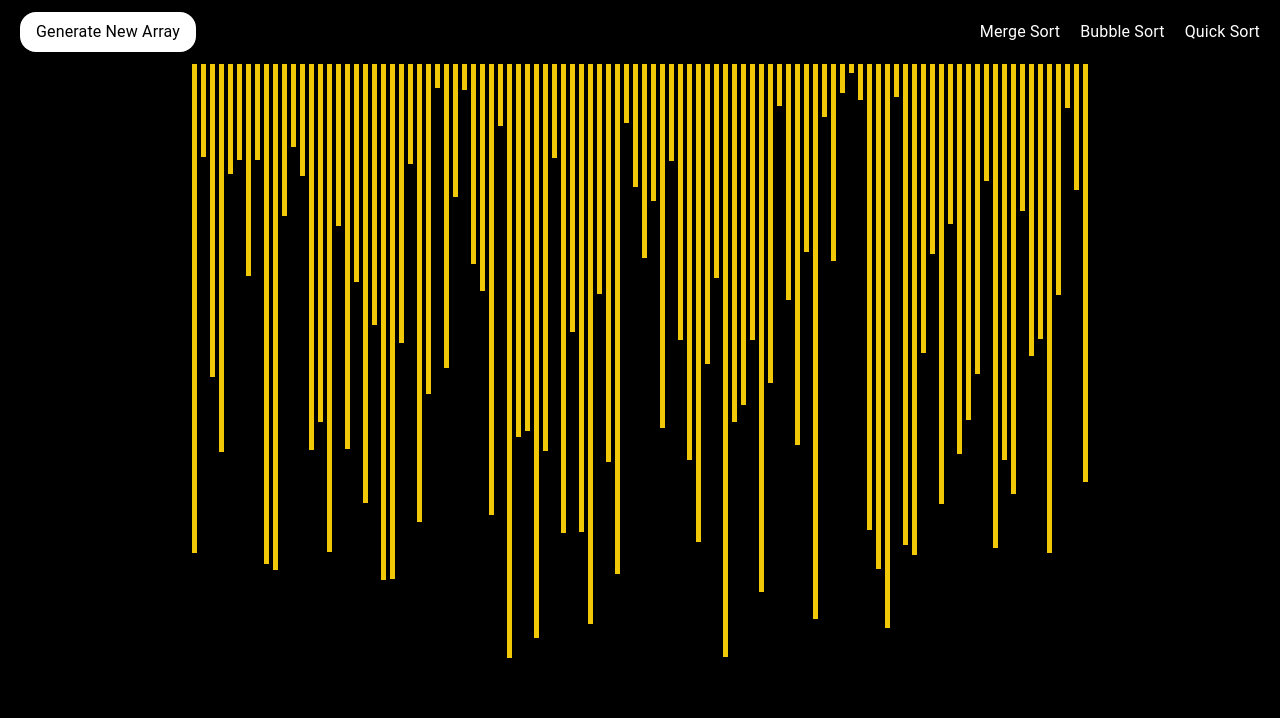
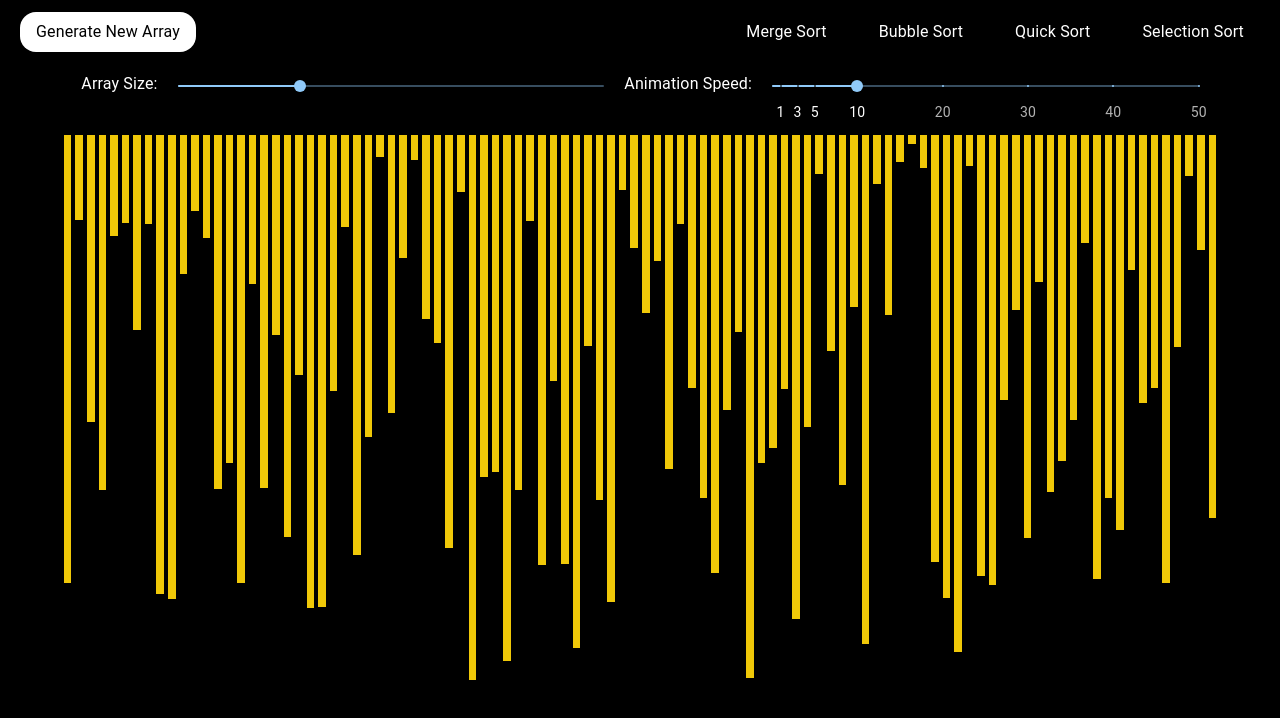
Before and after one commit to AniketJas/sorting-algorithm-visualizer, a React (Create React App) app: page / in a window 1280 px wide. Shown: the top 718 px of the page. Built offline with nearby package versions, Linux system fonts and the light colour scheme.

Commit message:
value slider added n bug fixes

```diff
--- a/package.json
+++ b/package.json
@@ -5,6 +5,7 @@
   "dependencies": {
     "@emotion/react": "^11.13.0",
     "@emotion/styled": "^11.13.0",
+    "@mui/icons-material": "^5.16.7",
     "@mui/material": "^5.16.7",
     "@testing-library/jest-dom": "^5.17.0",
     "@testing-library/react": "^13.4.0",
--- a/src/Algorithms/BubbleSort.js
+++ b/src/Algorithms/BubbleSort.js
@@ -1,9 +1,6 @@
-import * as MyConstants from "../Constants";
-
 export function bubbleSort(array) {
-  let size = MyConstants.NUMBER_OF_ARRAY_BARS;
-
   const animations = [];
+  const size = array.length;
 
   var i, j, temp;
   var swapped;
--- /dev/null
+++ b/src/Algorithms/selectionSort.js
@@ -0,0 +1,5 @@
+import * as MyConstants from "../Constants";
+
+export function selectionSort(array) {
+  const animations = [];
+}
--- a/src/AnimationFunction/BubbleSortAnimation.js
+++ b/src/AnimationFunction/BubbleSortAnimation.js
@@ -1,16 +1,14 @@
 import { bubbleSort } from "../Algorithms/BubbleSort";
 import * as MyConstants from "../Constants";
 
-export default function BubbleSortAnimation(array) {
+export default function BubbleSortAnimation(array, animationSpeed) {
   console.log("Bubble Sort");
   const animations = bubbleSort(array);
-  console.log(animations);
 
   const arrayBars = document.getElementsByClassName("array-bar");
   var len = arrayBars.length;
 
   function lastBarColorChange() {
-    console.log(len);
     len--;
     const arrayBarStyle = arrayBars[len].style;
     arrayBarStyle.backgroundColor = MyConstants.FINAL_COLOR;
@@ -20,7 +18,7 @@ export default function BubbleSortAnimation(array) {
     if (animations[i].length === 1) {
       setTimeout(() => {
         lastBarColorChange();
-      }, i * MyConstants.ANIMATION_SPEED_MS);
+      }, (i + 1) * animationSpeed);
     } else {
       const [idxOne, idxTwo, idxOneHeight, idxTwoHeight] = animations[i];
 
@@ -40,13 +38,13 @@ export default function BubbleSortAnimation(array) {
           barOneStyle.backgroundColor = MyConstants.ANIMATION_COLOR;
           barTwoStyle.backgroundColor = MyConstants.ANIMATION_COLOR;
         }, 10);
-      }, i * MyConstants.ANIMATION_SPEED_MS);
+      }, i * animationSpeed);
     }
   }
 
   for (let i = 0; i < arrayBars.length; i++) {
     setTimeout(() => {
       arrayBars[i].style.backgroundColor = MyConstants.FINAL_COLOR;
-    }, MyConstants.ANIMATION_SPEED_MS * animations.length);
+    }, animationSpeed * animations.length);
   }
 }
--- a/src/AnimationFunction/MergeSortAnimation.js
+++ b/src/AnimationFunction/MergeSortAnimation.js
@@ -1,7 +1,7 @@
 import { mergeSort } from "../Algorithms/MergeSort";
 import * as MyConstants from "../Constants";
 
-function MergeSortAnimation(array) {
+function MergeSortAnimation(array, animationSpeed) {
   console.log("Merge Sort");
   const animations = mergeSort(array);
   const arrayBars = document.getElementsByClassName("array-bar");
@@ -21,13 +21,13 @@ function MergeSortAnimation(array) {
       setTimeout(() => {
         barOneStyle.backgroundColor = color;
         barTwoStyle.backgroundColor = color;
-      }, i * MyConstants.ANIMATION_SPEED_MS);
+      }, i * animationSpeed);
     } else {
       setTimeout(() => {
         const [barOneIdx, newHeight] = animations[i];
         const barOneStyle = arrayBars[barOneIdx].style;
         barOneStyle.height = `${newHeight}px`;
-      }, i * MyConstants.ANIMATION_SPEED_MS);
+      }, i * animationSpeed);
     }
   }
 }
--- a/src/AnimationFunction/QuickSortAnimation.js
+++ b/src/AnimationFunction/QuickSortAnimation.js
@@ -1,6 +1,4 @@
-import React from "react";
-
-export default function QuickSortAnimation(array) {
+export default function QuickSortAnimation(array, animationSpeed) {
   console.log("Quick Sort");
   return;
 }
--- /dev/null
+++ b/src/AnimationFunction/SelectionSortAnimation.js
@@ -0,0 +1,4 @@
+export default function SelectionSortAnimation(array, animationSpeed) {
+  console.log("Selection Sort");
+  return;
+}
--- a/src/Constants.js
+++ b/src/Constants.js
@@ -1,9 +1,5 @@
-// Change this value for the speed of the animations.
-export const ANIMATION_SPEED_MS = 10; //less=fast
-// Change this value for the number of bars (value) in the array.
-export const NUMBER_OF_ARRAY_BARS = 100;
 // This is the main color of the array bars.
 export const PRIMARY_COLOR = "#f0c808"; //yellow
-export const ANIMATION_COLOR = "#1e49c9";
+export const ANIMATION_COLOR = "cyan"; //blue
 export const SECONDARY_COLOR = "#bd2020"; //red
 export const FINAL_COLOR = "#27db1a"; //bright-Green
--- a/src/component/Visualizer.jsx
+++ b/src/component/Visualizer.jsx
@@ -4,40 +4,156 @@ import MergeSortAnimation from "../AnimationFunction/MergeSortAnimation";
 import * as MyConstants from "../Constants";
 import QuickSortAnimation from "../AnimationFunction/QuickSortAnimation";
 import BubbleSortAnimation from "../AnimationFunction/BubbleSortAnimation";
+import { sortButtonToggle } from "../functions/sortButtonToggle";
+import { Slider } from "@mui/material";
+import SelectionSortAnimation from "../AnimationFunction/SelectionSortAnimation";
 
 function Visualizer() {
-  const [array, setArray] = useState(resetArray());
+  const [arraySize, setArraySize] = useState(100);
+  const [animationSpeed, setAnimationSpeed] = useState(10);
 
-  function reset() {
-    const array = resetArray();
+  const [array, setArray] = useState(resetArray(100));
+
+  const marks = [
+    {
+      value: 1,
+      label: "1",
+    },
+    {
+      value: 3,
+      label: "3",
+    },
+    {
+      value: 5,
+      label: "5",
+    },
+    {
+      value: 10,
+      label: "10",
+    },
+    {
+      value: 20,
+      label: "20",
+    },
+    {
+      value: 30,
+      label: "30",
+    },
+    {
+      value: 40,
+      label: "40",
+    },
+    {
+      value: 50,
+      label: "50",
+    },
+  ];
+
+  function reset(size) {
+    const array = resetArray(size);
     setArray(array);
+    sortButtonToggle();
   }
 
   return (
     <>
+      {/* navbar*/}
       <div className="px-5 h-16 flex gap-2 items-center">
-        <div className="w-1/3">
+        <div className="w-1/2">
           <button
-            onClick={() => reset()}
+            onClick={() => reset(arraySize)}
             className="bg-white text-black py-2 h-max px-4 rounded-2xl"
           >
             Generate New Array
           </button>
         </div>
-        <div className="flex w-2/3 justify-end gap-5">
-          <button onClick={() => MergeSortAnimation(array)}>Merge Sort</button>
-          <button onClick={() => BubbleSortAnimation(array)}>
+        {/* {button div} */}
+        <div className="flex w-1/2 justify-end gap-5">
+          <button
+            onClick={() => {
+              sortButtonToggle("mergesort");
+              MergeSortAnimation(array, animationSpeed);
+            }}
+            className="sort-btn py-2 px-4 rounded-xl"
+            id="mergesort"
+          >
+            Merge Sort
+          </button>
+          <button
+            onClick={() => {
+              sortButtonToggle("bubblesort");
+              BubbleSortAnimation(array, animationSpeed);
+            }}
+            className="sort-btn py-2 px-4 rounded-xl"
+            id="bubblesort"
+          >
             Bubble Sort
           </button>
-          <button onClick={() => QuickSortAnimation(array)}>Quick Sort</button>
-          {/* <button onClick={() => selectionSort()}>Selection Sort</button> */}
+          <button
+            onClick={() => {
+              sortButtonToggle("quicksort");
+              QuickSortAnimation(array, animationSpeed);
+            }}
+            className="sort-btn py-2 px-4 rounded-xl"
+            id="quicksort"
+          >
+            Quick Sort
+          </button>
+
+          <button
+            onClick={() => {
+              sortButtonToggle("selectionsort");
+              SelectionSortAnimation(array, animationSpeed);
+            }}
+            className="sort-btn py-2 px-4 rounded-xl"
+            id="selectionsort"
+          >
+            Selection Sort
+          </button>
         </div>
       </div>
+
+      {/* {slider divs} */}
+      <div className="flex my-2 gap-5 justify-center">
+        <p>Array Size:</p>
+        <div className="w-1/3">
+          <Slider
+            size="small"
+            defaultValue={75}
+            valueLabelDisplay="auto"
+            step={25}
+            min={25}
+            max={200}
+            onChange={(event) => {
+              setArraySize(event.target.value);
+              reset(event.target.value);
+            }}
+          />
+        </div>
+        <p>Animation Speed: </p>
+        <div className="w-1/3">
+          <Slider
+            aria-label="Custom marks"
+            size="small"
+            defaultValue={10}
+            step={1}
+            max={50}
+            valueLabelDisplay="auto"
+            marks={marks}
+            onChange={(event) => {
+              setAnimationSpeed(event.target.value);
+              console.log(animationSpeed);
+            }}
+          />
+        </div>
+      </div>
+
+      {/* displaying bars for array*/}
       <div className="flex gap-1 max-w-screen justify-center mx-16">
         {array.map((value, idx) => {
           return (
             <div
-              className="array-bar display-inline w-[5px] min-w-[0.5px]"
+              className="array-bar display-inline w-full"
               key={idx}
               style={{
                 height: `${value}px`,
--- a/src/functions/resetArray.js
+++ b/src/functions/resetArray.js
@@ -1,10 +1,10 @@
 import * as MyConstants from "../Constants";
 
-export function resetArray(size = MyConstants.NUMBER_OF_ARRAY_BARS) {
+export function resetArray(size) {
   const array = [];
 
   for (let i = 0; i < size; i++) {
-    array.push(randomIntFromIntervals(5, 600));
+    array.push(randomIntFromIntervals(5, 550));
   }
 
   const arrayBars = document.getElementsByClassName("array-bar");
--- /dev/null
+++ b/src/functions/sortButtonToggle.js
@@ -0,0 +1,18 @@
+//fucntion to display selected button
+
+export function sortButtonToggle(value, array) {
+  const sortBtn = document.getElementsByClassName("sort-btn");
+  // const btnBox = document.querySelector("#btnBox");
+
+  for (let i = 0; i < sortBtn.length; i++) {
+    sortBtn[i].style.backgroundColor = "transparent";
+    sortBtn[i].style.color = "white";
+    // btnBox.innerHTML = "";
+  }
+
+  if (value) {
+    const selectedButton = document.getElementById(`${value}`);
+    selectedButton.style.backgroundColor = "cyan";
+    selectedButton.style.color = "black";
+  }
+}
```
Also changed, not shown: 1 other file (tests, documents, lock files or other folders).
